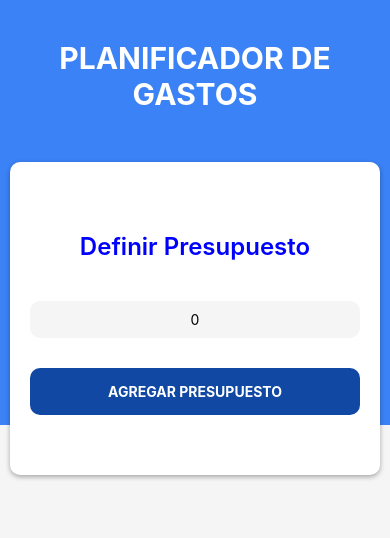
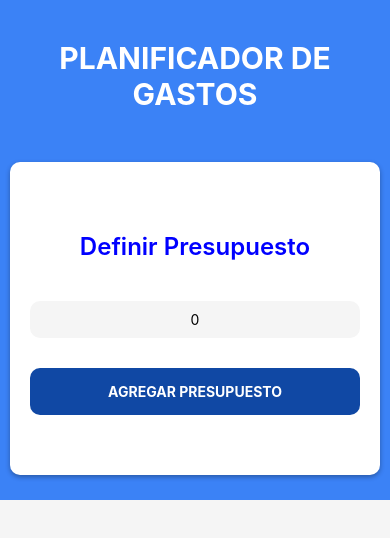
Before and after one commit to JerlibGnzlz/Planificador_native, a React Native app: screen / in a window 390 px wide. Shown: the top 538 px of the page. Built offline with nearby package versions, Linux system fonts and the light colour scheme.

Commit message:
arreglando style

```diff
--- a/App.js
+++ b/App.js
@@ -3,7 +3,7 @@ import Header from './src/components/Header';
 import NuevoPresupuesto from './src/components/NuevoPresupuesto';
 import ControlPresupuesto from './src/components/ControlPresupuesto.jsx';
 import FormularioGastos from './src/components/FormularioGastos.jsx';
-import { StyleSheet, Text, View, Alert, Pressable, Image, Modal } from 'react-native';
+import { StyleSheet, ScrollView, Text, View, Alert, Pressable, Image, Modal } from 'react-native';
 import { generarId } from './src/helper/index.jsx';
 import { ListadoGasto } from './src/components/ListadoGasto.jsx';
 
@@ -49,6 +49,8 @@ export default function App () {
 
   return (
     <View style={styles.contenedor}>
+      <ScrollView>
+
 
         <View style={styles.header}>
           <Header />
@@ -74,6 +76,7 @@ export default function App () {
 
           />
         )}
+      </ScrollView>
 
       {modal && (
 
@@ -109,17 +112,23 @@ export default function App () {
 
 const styles = StyleSheet.create({
   contenedor: {
+    backgroundColor: "#f5f5f5",
     flex: 1,
-    backgroundColor: "#f5f5f5"
   },
   header: {
     backgroundColor: '#3b82f6',
+    minHeight: 500
   },
   imagen: {
     width: 50,
     height: 50,
     alignSelf: "center",
-    right: 20,
-    position: "absolute"
-  }
+    right: 30,
+    position: "absolute",
+    bottom: 50
+  },
+  // scrollView: {
+  //   backgroundColor: 'pink',
+  //   marginHorizontal: 20,
+  // },
 });
--- a/src/components/Gasto.jsx
+++ b/src/components/Gasto.jsx
@@ -1,14 +1,30 @@
-import { View, Text } from "react-native"
+import { View, Text, StyleSheet } from "react-native"
+import globalStyles from "../styles";
 
 
 
 
 export const Gasto = ({ gasto }) => {
+
+    const { nombre, cantidad, categoria } = gasto
     return (
-        <View>
-            <Text>
-                {gasto.nombre}
+        <View style={styles.contenedor}>
+            <Text style={styles.titulo} >
+                {nombre}
             </Text>
         </View>
     )
 }
+const styles = StyleSheet.create({
+    contenedor: {
+        ...globalStyles.contenedor,
+        marginBottom: 20
+    },
+
+    gasto: {
+        marginTop: 10,
+        textAlign: "center",
+        fontSize: 20,
+        color: "blue"
+    }
+});
--- a/src/components/ListadoGasto.jsx
+++ b/src/components/ListadoGasto.jsx
@@ -7,12 +7,14 @@ export const ListadoGasto = ({ gastos }) => {
       <Text style={styles.titulo}>Gastos</Text>
 
       {gastos.length === 0
-        ? <Text style={styles.noGatos}>No hay gasto</Text>
+        ? <Text style={styles.noGastos}>No hay gasto</Text>
         : gastos.map(gasto => {
           <Gasto
             key={gasto.id}
             gasto={gasto}
           />
+          console.log(gasto)
+
         })
       }
     </View>
@@ -21,18 +23,20 @@ export const ListadoGasto = ({ gastos }) => {
 
 const styles = StyleSheet.create({
   contenedor: {
-    marginTop: 70,
+    marginVertical: 70,
+    marginBottom: 100
   },
   titulo: {
     textAlign: "center",
     color: "#64748b",
     fontSize: 30,
-    fontWeight: "400"
+    fontWeight: "400",
+    marginTop: 20
   },
-  noGatos: {
-    marginTop: 20,
+  noGastos: {
+    marginVertical: 20,
     textAlign: "center",
-    fontSize: 20
-
+    fontSize: 20,
+    color: "blue"
   }
 });
```
Lines whose indentation alone changed are shown as unchanged.
